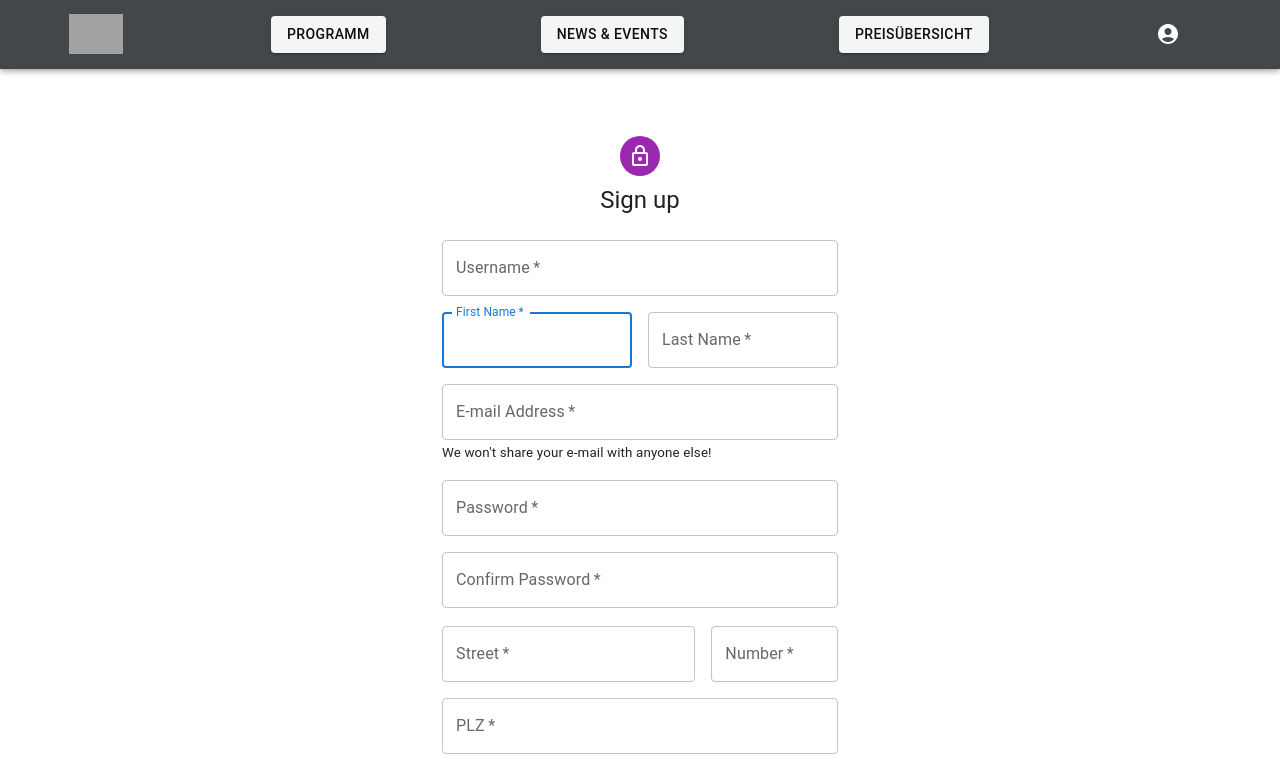
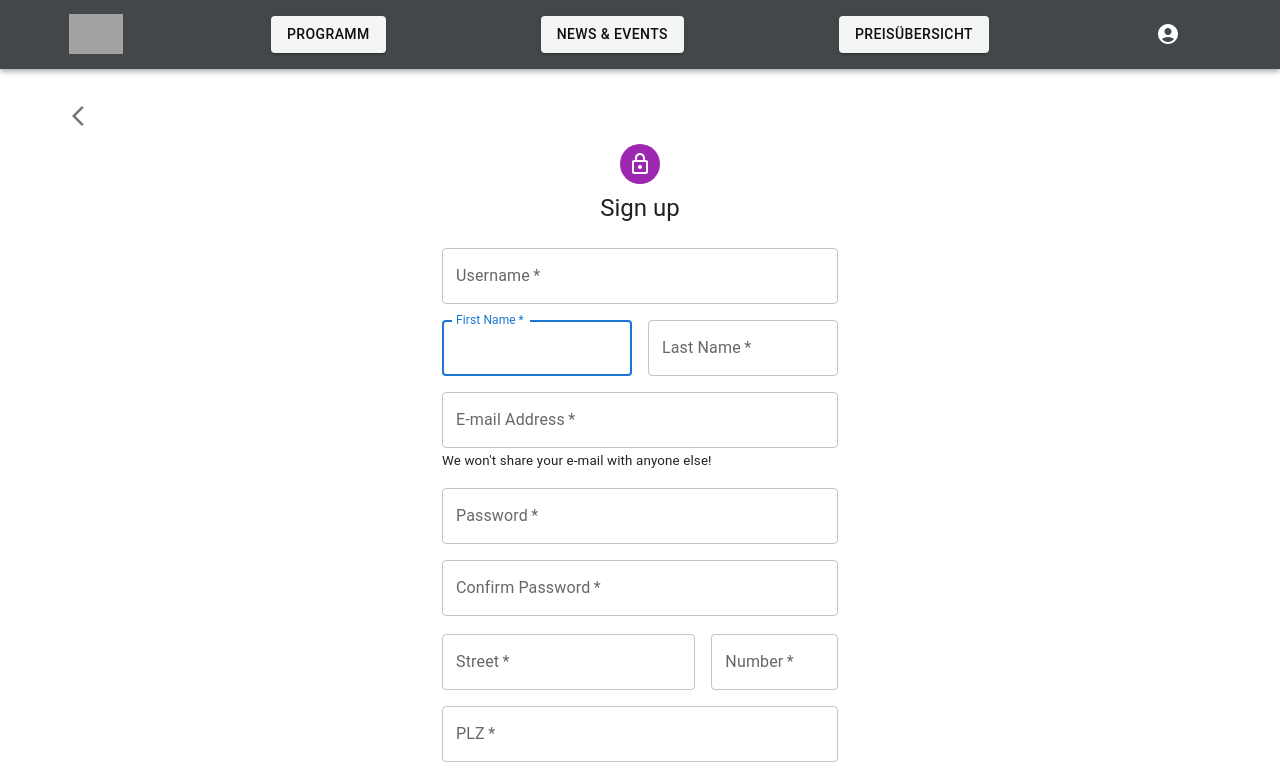
Before and after one commit to DrBackmischung/Kino-Frontend, a React (Create React App) app: page /SignUpPage in a window 1280 px wide. Shown: the top 768 px of the page. Built offline with nearby package versions, Linux system fonts and the light colour scheme; no server answers; grey boxes are pictures that could not be loaded.

Commit message:
Kino 334 (#64)
* Go Back Buttons on all Pages

* CI fix

```diff
--- a/src/app/components/SignUp.tsx
+++ b/src/app/components/SignUp.tsx
@@ -166,7 +166,6 @@ function SignUp(props: any) {
       maxWidth="xs"
       sx={{
         bgcolor: "background.paper",
-        pt: 8,
         pb: 6,
         position: "relative",
       }}
@@ -174,7 +173,6 @@ function SignUp(props: any) {
       <CssBaseline />
       <Box
         sx={{
-          marginTop: 8,
           display: "flex",
           flexDirection: "column",
           alignItems: "center",
--- a/src/app/pages/NewsAndEventsPage.tsx
+++ b/src/app/pages/NewsAndEventsPage.tsx
@@ -10,10 +10,14 @@ import LoadingAnimation from "../components/layouts/LoadingAnimation";
 import SearchField from "../components/SearchField";
 import MainNewsCard from "../components/MainNewsCard";
 import NewsCard from "../components/NewsCard";
+import ArrowBackIosIcon from "@mui/icons-material/ArrowBackIos";
+import {IconButton} from "@mui/material";
+import {useNavigate} from "react-router-dom";
 
 const theme = createTheme();
 
 function NewsAndEventsPage() {
+    let navigate = useNavigate();
 
     const apiUrlNews = `${APIUrl.apiUrl}/news/getAll`;
 
@@ -79,11 +83,18 @@ function NewsAndEventsPage() {
             </Container>
         );
 
+    function goBack() {
+        navigate(-1);
+    }
+
     return (
         <ThemeProvider theme={theme}>
             <CssBaseline />
             <Container maxWidth="lg"
                        sx={{marginTop: "7rem"}} >
+                <IconButton onClick={goBack}>
+                    <ArrowBackIosIcon />
+                </IconButton>
                 <main>
                     <MainNewsCard data={prepareData(newsData.data)}/>
                     <SearchField handleSearchChange={handleSearchChange}/>
--- a/src/app/pages/PricesPage.tsx
+++ b/src/app/pages/PricesPage.tsx
@@ -1,12 +1,14 @@
 import React from 'react';
-
-import {Container} from "@mui/material";
+import {Container, IconButton} from "@mui/material";
 import APIUrl from "../config/APIUrl";
 import LoadingAnimation from "../components/layouts/LoadingAnimation"
 import { useQuery } from 'react-query';
 import PriceCard from '../components/PriceCard';
+import ArrowBackIosIcon from "@mui/icons-material/ArrowBackIos";
+import {useNavigate} from "react-router-dom";
 
 function PricesPage(){
+    let navigate = useNavigate();
 
     const apiUrlPrices = `${APIUrl.apiUrl}/price/getAll`;
 
@@ -27,12 +29,21 @@ function PricesPage(){
                 maxWidth="md"
             >
                 <LoadingAnimation />
-
+                <IconButton onClick={goBack}>
+                    <ArrowBackIosIcon />
+                </IconButton>
             </Container>
     );
 
+    function goBack() {
+        navigate(-1);
+    }
+
     return(
         <div>
+            <IconButton sx={{marginTop: 12, marginBottom: -12, marginLeft: 48}} onClick={goBack}>
+                <ArrowBackIosIcon />
+            </IconButton>
             <PriceCard
                 pricesData={priceData.data}
             />
--- a/src/app/pages/ProgramPage.tsx
+++ b/src/app/pages/ProgramPage.tsx
@@ -8,8 +8,13 @@ import Container from "@mui/material/Container";
 import ErrorPage from "./ErrorPage";
 import LoadingAnimation from "../components/layouts/LoadingAnimation";
 import APIUrl from "../config/APIUrl";
+import ArrowBackIosIcon from "@mui/icons-material/ArrowBackIos";
+import {IconButton} from "@mui/material";
+import {useNavigate} from "react-router-dom";
 
 function ProgramPage() {
+    let navigate = useNavigate();
+
     const [filter, setFilter] = useState("");
 
     const handleSearchChange = (e: any) => {
@@ -32,6 +37,10 @@ function ProgramPage() {
     const moviesData = useQuery("Movies", () =>
         fetch(apiUrlMovies).then((res) => res.json())
     );
+
+    function goBack() {
+        navigate(-1);
+    }
 
     if (cityData.error || moviesData.error) {
         return (
@@ -67,6 +76,9 @@ function ProgramPage() {
 
     return (
         <div>
+            <IconButton sx={{marginTop: 12, marginBottom: -12, marginLeft: 48}} onClick={goBack}>
+                <ArrowBackIosIcon />
+            </IconButton>
             <Toolbar
                 handleSearchChange={handleSearchChange}
                 handleSelectChange={handleSelectChange}
--- a/src/app/pages/SignInPage.tsx
+++ b/src/app/pages/SignInPage.tsx
@@ -6,7 +6,7 @@ import {
   Checkbox,
   Container,
   CssBaseline,
-  FormControlLabel,
+  FormControlLabel, IconButton,
   TextField,
 } from "@mui/material";
 import Typography from "@mui/material/Typography";
@@ -21,6 +21,7 @@ import { useNavigate } from "react-router-dom";
 import APIUrl from "../config/APIUrl";
 import { useForm, Controller } from "react-hook-form";
 import LoadingAnimation from "../components/layouts/LoadingAnimation";
+import ArrowBackIosIcon from "@mui/icons-material/ArrowBackIos";
 
 const theme = createTheme();
 
@@ -115,6 +116,11 @@ export default function SignIn(props: any) {
         <LoadingAnimation />
       </Container>
     );
+
+  function goBack() {
+    navigate(-1);
+  }
+
   return (
     <Container
       component="main"
@@ -123,6 +129,9 @@ export default function SignIn(props: any) {
         marginTop: theme.spacing(12),
       }}
     >
+      <IconButton sx={{marginLeft: -47}} onClick={goBack}>
+        <ArrowBackIosIcon />
+      </IconButton>
       <CssBaseline />
       <div className={classes.paper}>
         <Avatar className={classes.avatar}>
--- a/src/app/pages/UserRegistrationPage.tsx
+++ b/src/app/pages/UserRegistrationPage.tsx
@@ -1,14 +1,25 @@
 import React from "react";
 import SignUp from "../components/SignUp";
-import { Container } from "@mui/material";
+import {Container, IconButton} from "@mui/material";
+import ArrowBackIosIcon from "@mui/icons-material/ArrowBackIos";
+import {useNavigate} from "react-router-dom";
 
 function UserRegistrationPage(props: any) {
-  const { setUser } = props;
-  return (
-    <Container>
-      <SignUp setUser={setUser} />
-    </Container>
-  );
+    const {setUser} = props;
+    let navigate = useNavigate();
+
+    function goBack() {
+        navigate(-1)
+    }
+
+    return (
+        <Container sx={{marginTop: 12}}>
+            <IconButton onClick={goBack}>
+                <ArrowBackIosIcon/>
+            </IconButton>
+            <SignUp setUser={setUser}/>
+        </Container>
+    );
 }
 
 export default UserRegistrationPage;
```
